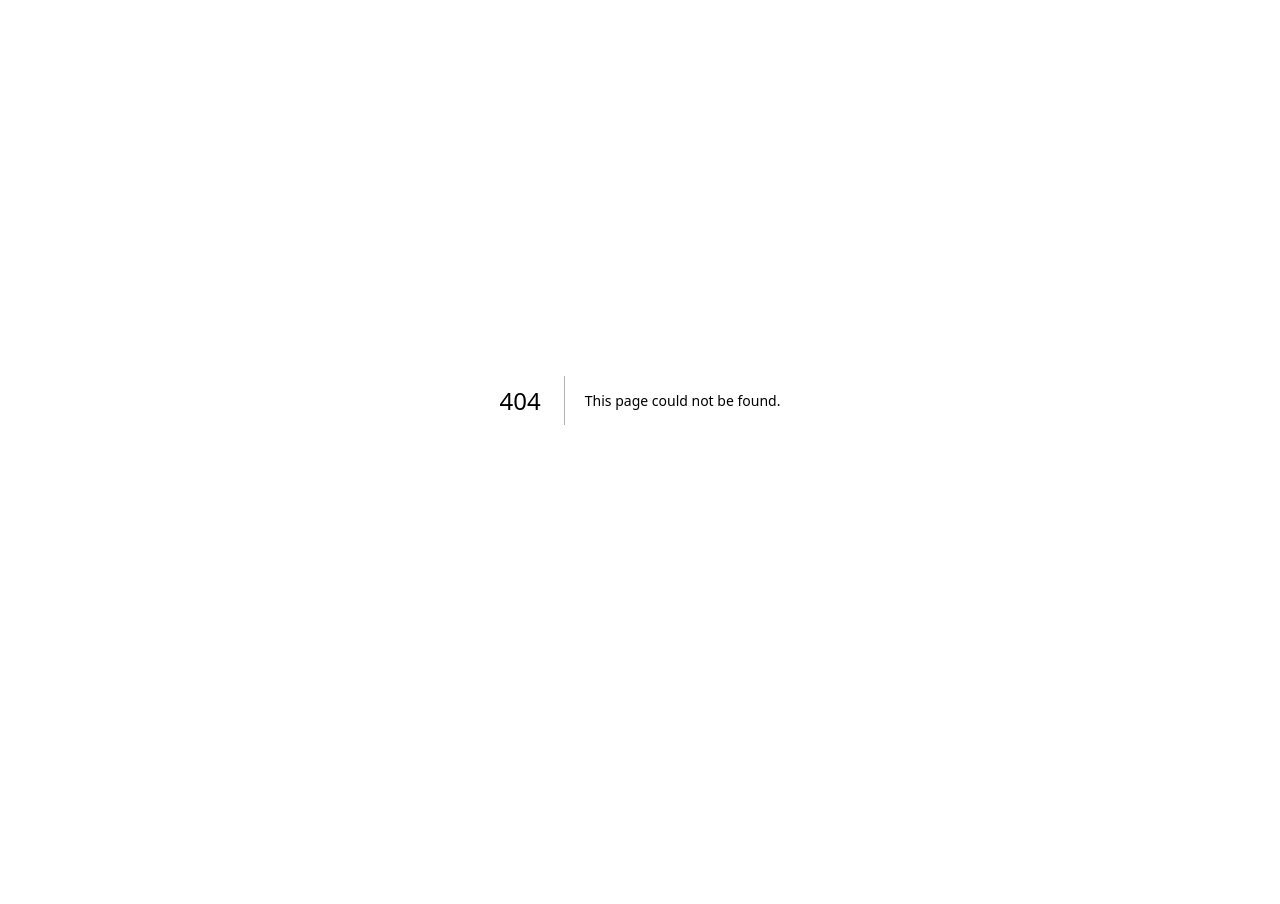
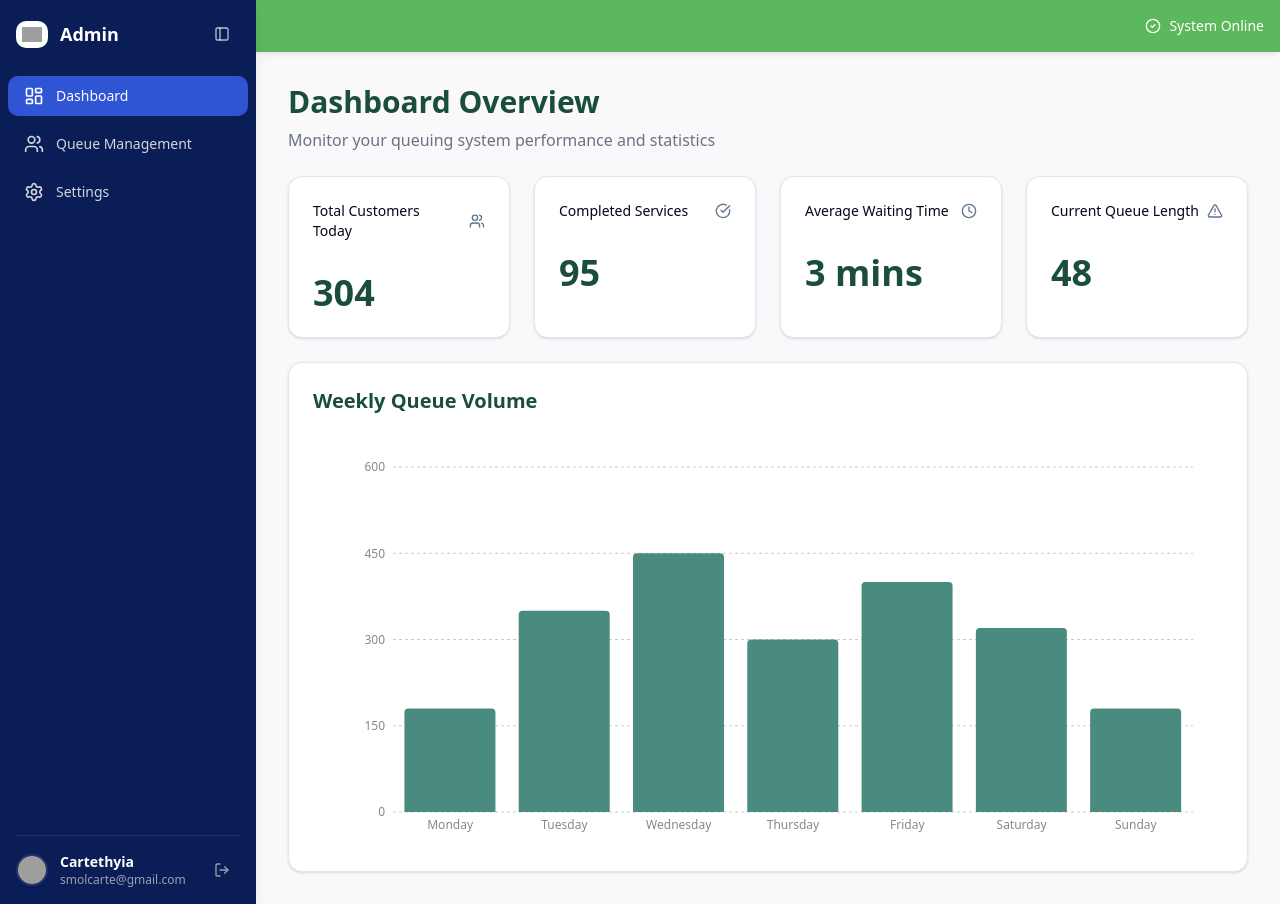
Before and after one commit to CSci-153-Web-Systems-and-Technologies/batch-2025-queuely-web, a Next.js app: page /dashboard in a window 1280 px wide. Before the commit this address had no page. Before the commit the page ends 800 px from the top, so only its background shows below. Built offline with nearby package versions, Linux system fonts and the light colour scheme; grey boxes are pictures that could not be loaded.

Commit message:
Made some changes at the file names

```diff
--- a/app/page.tsx
+++ b/app/page.tsx
@@ -3,5 +3,5 @@ import { redirect } from "next/navigation";
 
 export default function Home() {
   // CHANGE THIS LINE: Redirect to the new overview path
-  redirect("/overview");
+  redirect("/dashboard");
 }
--- a/components/dashboard/sidebar.tsx
+++ b/components/dashboard/sidebar.tsx
@@ -23,7 +23,7 @@ import {
 } from "@/components/ui/tooltip";
 
 const navItems = [
-  { name: "Dashboard", href: "/overview", icon: LayoutDashboard },
+  { name: "Dashboard", href: "/dashboard", icon: LayoutDashboard },
   { name: "Queue Management", href: "/queue-management", icon: Users },
   { name: "Settings", href: "/settings", icon: Settings },
 ];
```
Also changed, not shown: app/(admin)/dashboard/page.tsx (renamed from app/(dashboard)/overview/page.tsx), app/(admin)/layout.tsx (renamed from app/(dashboard)/layout.tsx), app/(admin)/queue-management/page.tsx (renamed from app/(dashboard)/queue-management/page.tsx), app/(admin)/settings/page.tsx (renamed from app/(dashboard)/settings/page.tsx).
